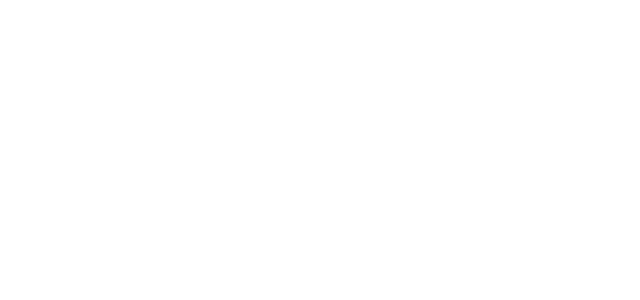
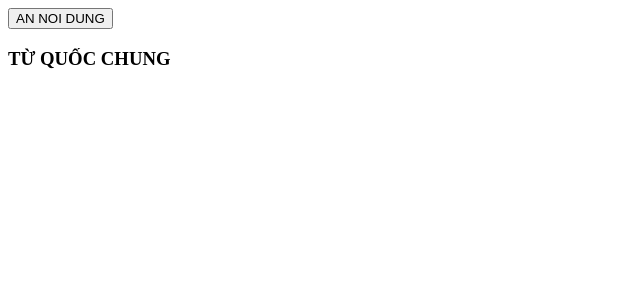
Before and after one commit to Quoc-Chung/React_Online, a React (Vite) app: page / in a window 1280 px wide. Shown: the top 300 px of the page, without its empty margins (0-640 px from the left). Built offline with nearby package versions, Linux system fonts and the light colour scheme.

Commit message:
an noi dung

```diff
--- a/src/App.jsx
+++ b/src/App.jsx
@@ -1,9 +1,24 @@
+import React from "react";
+import { an_noi_dung } from "./actions/an_noi_dung";
+import { useSelector, useDispatch } from "react-redux";
 
 function App() {
-   return (
-    <>
-    </>
-   );
+    const trang_thai = useSelector(state => state.an_noi_dungReducer.status);
+    const dispatch = useDispatch();
+
+    /*- Trang thai tra ve false khi nhan nut  -*/
+    const an_ten = trang_thai === false ;
+
+    return (
+        <>
+            <button onClick={() => dispatch(an_noi_dung())}>AN NOI DUNG</button>
+
+            {
+            !an_ten&& (
+                <h3>TỪ QUỐC CHUNG</h3>
+            )}
+        </>
+    );
 }
 
 export default App;
--- /dev/null
+++ b/src/actions/an_noi_dung.jsx
@@ -0,0 +1,6 @@
+// actions/an_noi_dung.js
+export const ANNoiDung = "AN_NOI_DUNG";
+
+export const an_noi_dung = () => {
+    return { type: ANNoiDung };
+};
--- a/src/main.jsx
+++ b/src/main.jsx
@@ -1,11 +1,15 @@
 import React from 'react';
 import ReactDOM from 'react-dom/client';
 import App from './App.jsx';
+import { store } from './store/store.jsx';
+import { Provider } from 'react-redux';
 
 ReactDOM.createRoot(document.getElementById('root')).render(
+  <Provider store={store}>
   <React.StrictMode>
 
       <App />
 
   </React.StrictMode>
+  </Provider>
 );
--- /dev/null
+++ b/src/reducers/an_noi_dungReducer.jsx
@@ -0,0 +1,18 @@
+// reducers/an_noi_dungReducer.js
+import { ANNoiDung } from "../actions/an_noi_dung";
+
+const initial_State = {
+    status: true
+};
+
+export const an_noi_dungReducer = (state = initial_State, action) => {
+    switch (action.type) {
+        case ANNoiDung:
+            return {
+                ...state,
+                status:false,
+            };
+        default:
+            return state;
+    }
+};
--- /dev/null
+++ b/src/store/store.jsx
@@ -0,0 +1,9 @@
+
+import { combineReducers, createStore } from "redux";
+import { an_noi_dungReducer } from "../reducers/an_noi_dungReducer";
+
+const allReducer = combineReducers({
+    an_noi_dungReducer,  // PHẢI là object với key
+});
+
+export const store = createStore(allReducer);
```
Also changed, not shown: public/debai.txt (added).
